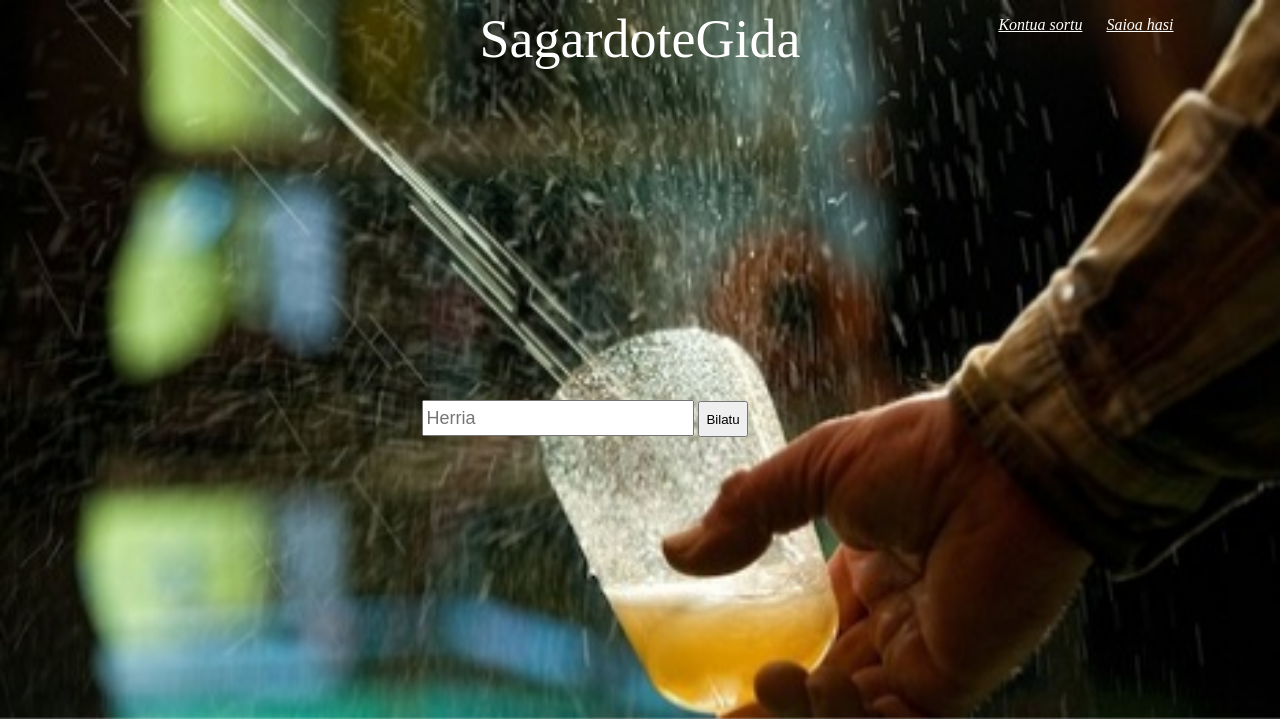
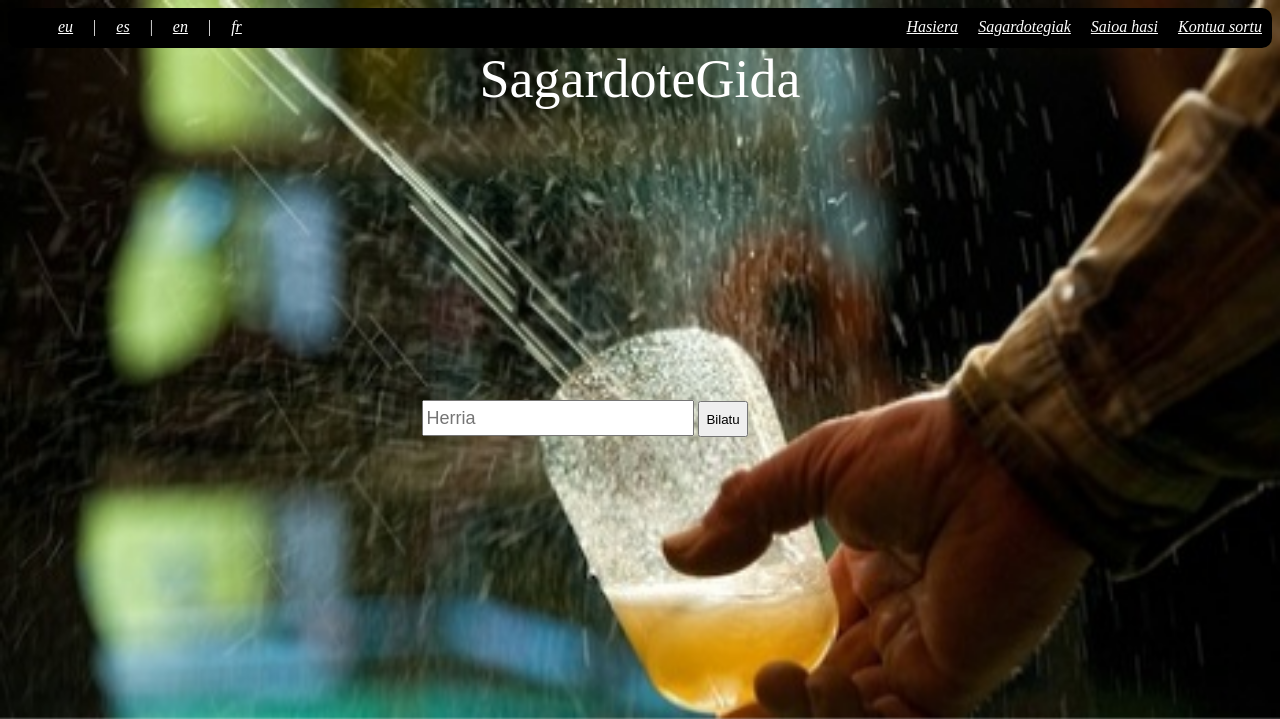
Before and after one commit to Aritzwebdev/Txotx, a PHP site: page / in a window 1280 px wide. Shown: the top 719 px of the page. Run offline with PHP 8.4, Linux system fonts and the light colour scheme.

Commit message:
sagardotegia

```diff
--- a/index.css
+++ b/index.css
@@ -13,10 +13,23 @@
 	color: white;
     text-align: center;
 }
+#hizkuntzak li{
+    display:inline-block;
+    float: left;
+    padding: 10px;
+    color: white;
+}
+#top_header li{
+    display:inline-block;
+    float: right;
+    padding: 10px;
+}
 #registro{
-	position: fixed;
-	top: 2%;
-	left: 78%;
+    background-color: black;
+    display: block;
+    width: 100%;
+    height: 40px;
+    -webkit-border-radius: 10px;
 }
 #registro a{
 	color: white;
@@ -36,9 +49,6 @@
 	left: 67%;
 	top: 5%;
 	display: none;
-}
-#sartu{
-	margin-left: 20px;
 }
 .form-3 {
     font-family: 'Ubuntu', 'Lato', sans-serif;
--- a/index.html
+++ b/index.html
@@ -24,14 +24,25 @@
 	</script>
 </head>
 <body>
-	<div onclick="kendu('log'); kendu('reg');">
+	<header id="registro">
+		<ul id="hizkuntzak">
+			<li><a href="">eu</a></li>
+			<li>|</li>
+			<li><a href="">es</a></li>
+			<li>|</li>
+			<li><a href="">en</a></li>
+			<li>|</li>
+			<li><a href="">fr</a></li>
+		</ul>
+		<ul id="top_header">
+			<li><a id="regis" href="#" onclick="auto('reg'); kendu('log')">Kontua sortu</a></li>
+			<li><a id="sartu" href="#" onclick="auto('log'); kendu('reg')">Saioa hasi</a></li>
+			<li><a href="">Sagardotegiak</a></li>
+			<li><a href="index.html">Hasiera</a></li>
+		</ul>
+	</header>
 	<img id="fondo" src="img/txotx.jpg" alt="background"/>
-	</div>
 	<h1 id="titulo" onclick="kendu('log'); kendu('reg')">SagardoteGida</h1>
-	<div id="registro">
-		<a id="regis" href="#" onclick="auto('reg'); kendu('log')">Kontua sortu</a>
-		<a id="sartu" href="#" onclick="auto('log'); kendu('reg')">Saioa hasi</a>
-	</div>
 	<div id="reg">
 		<form class="form-3" action="registro.php" method="post">
 				<label for="login">Izena</label>
--- a/sagardotegia.css
+++ b/sagardotegia.css
@@ -28,12 +28,13 @@
 	left: -10px;
 }
 #nork{
-	border: 1px solid black;
+	border-left: 1px solid black;
+	border-bottom: 1px solid black;
 	display: -webkit-box;
 	padding: 8px;
 	margin: auto;
 	margin-left: 0px;
 	width: auto;
 	height: 10px;
-	background: -webkit-linear-gradient(left, grey 25%, white 75%);
+	-webkit-border-radius: 10px;
 }
```
Also changed, not shown: bilatu.css (+25 -0 lines), bilatu.php (+17 -0 lines), sagardotegia.php (+6 -5 lines).
